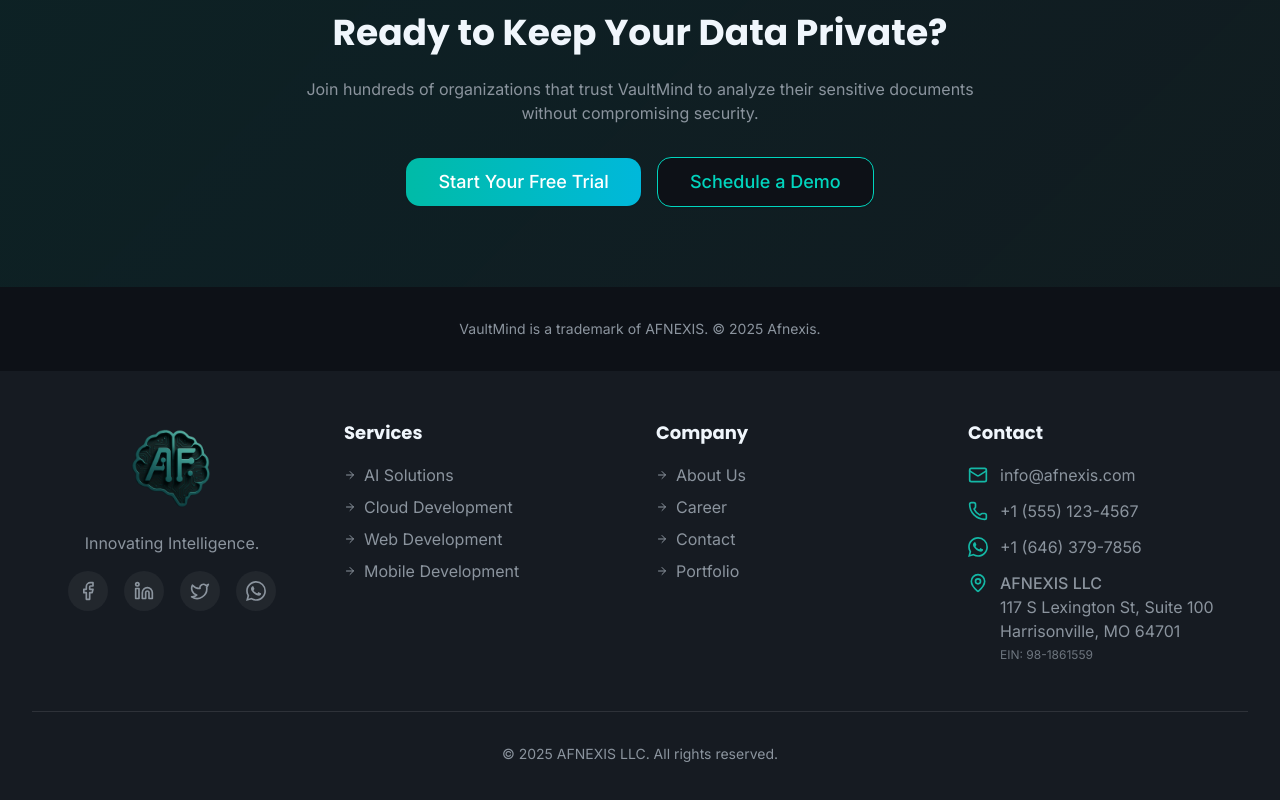
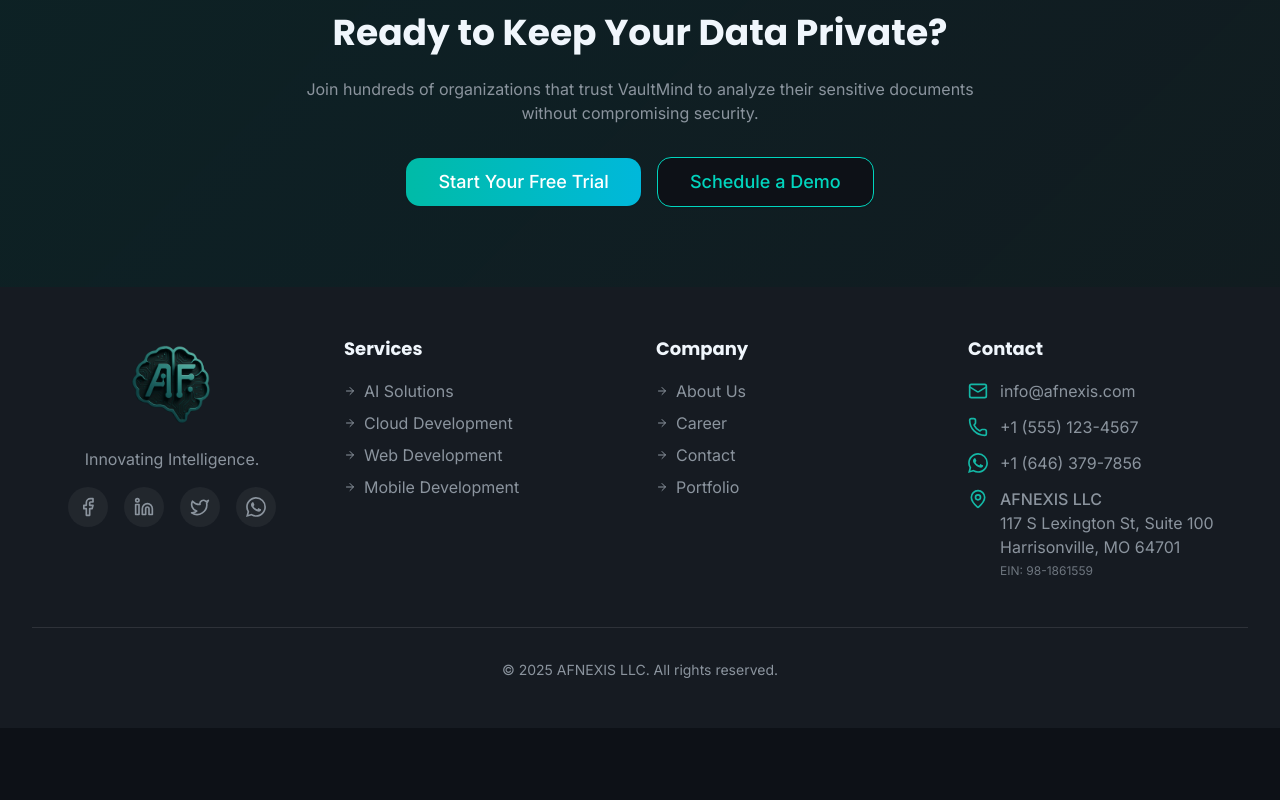
Before and after one commit to mashr9980/Afnexis, a Next.js app: page /vaultmind in a window 1280 px wide. Shown: the part 2178-2978 px from the top of the page. After the commit the page ends 2906 px from the top, so only its background shows below. Built offline with nearby package versions, Linux system fonts and the light colour scheme.

Commit message:
adding content to product page

```diff
--- a/src/components/vaultmind/vaultmind-page.jsx
+++ b/src/components/vaultmind/vaultmind-page.jsx
@@ -200,12 +200,6 @@
             </div>
           </div>
         </section>
-
-        <section className="container-wrapper py-8 text-center">
-          <p className="text-text text-sm">
-            VaultMind is a trademark of AFNEXIS. © {new Date().getFullYear()} Afnexis.
-          </p>
-        </section>
       </div>
     </main>
   );
```
